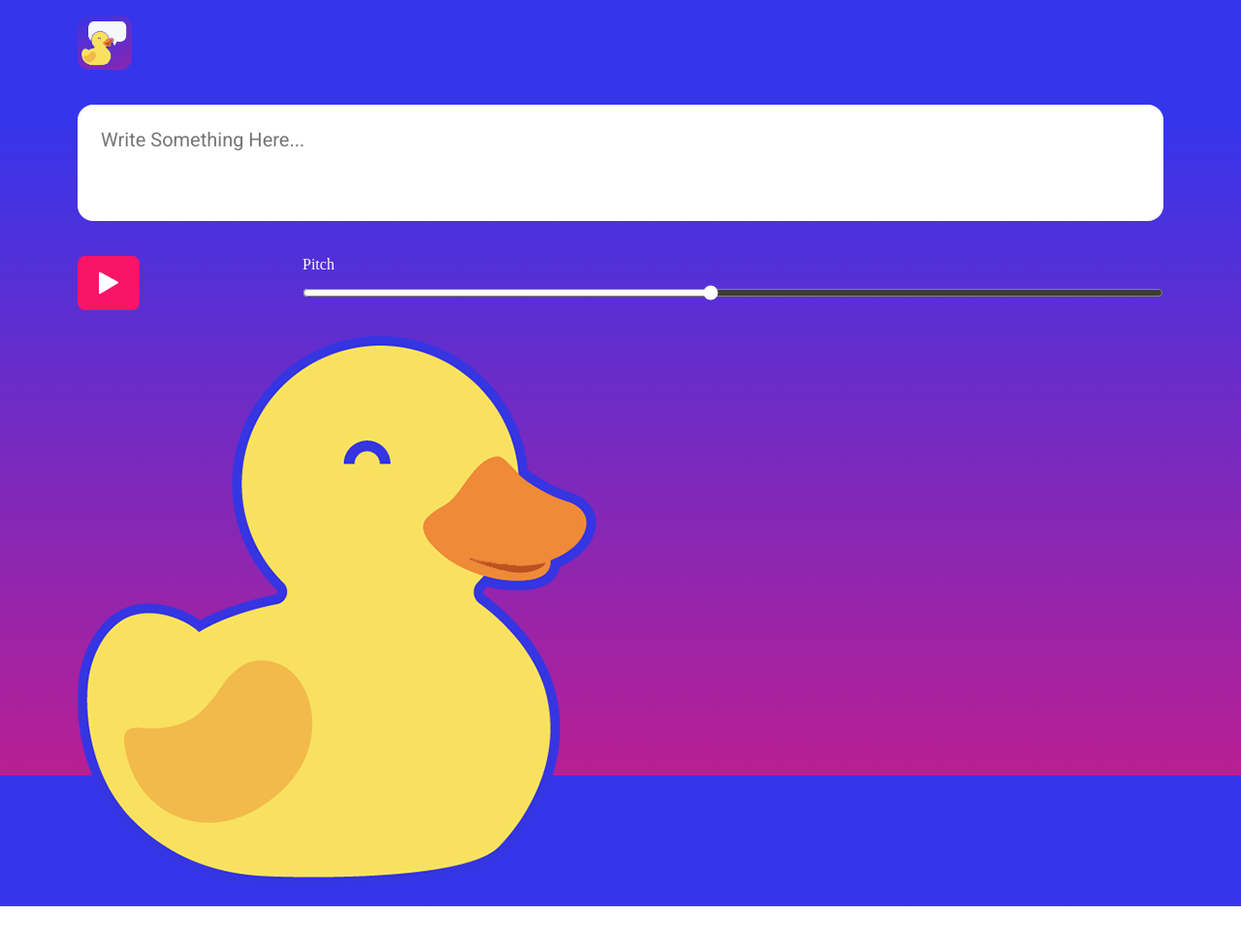
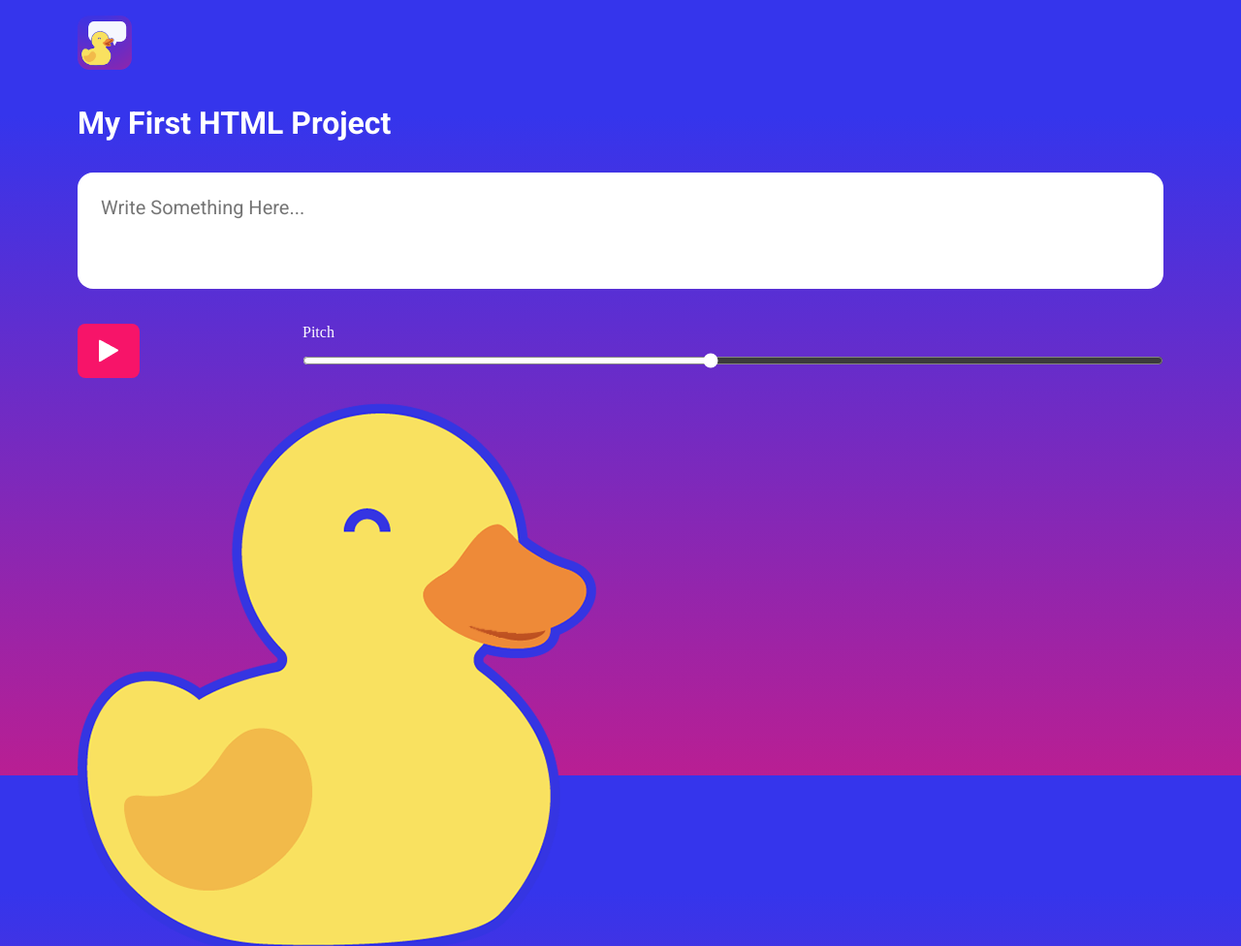
Before and after one commit to Titillochon/Talking-duck, a website: page index.html in a window 1280 px wide. Shown: the top 976 px of the page at 97% size. Before the commit the page ends 935 px from the top, so only its background shows below. Drawn offline with Linux system fonts and the light colour scheme.

Commit message:
<h1>My First HTML Project</h1>
Added text to header

```diff
--- a/index.html
+++ b/index.html
@@ -26,6 +26,7 @@
 <!--Header-->
 <header>
   <img src="Images/Duck App.png" />
+  <h1>My First HTML Project</h1>
 </header>
 
 
```
